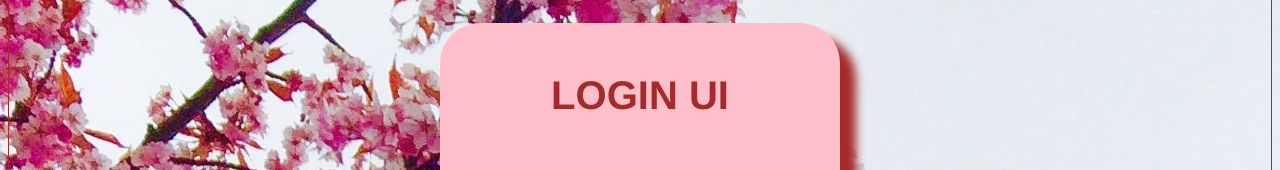
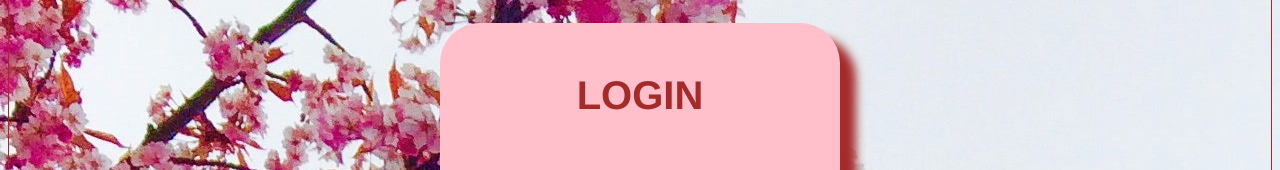
Before and after one commit to akeomanywong236/ashley-keomanywong-repository-assignment, a plain HTML site: page mod-1/login-ui-akeomanywong/index.html in a window 1280 px wide. Shown: the part 186-356 px from the top of the page. Drawn offline with Linux system fonts and the light colour scheme.

Commit message:
Changed <h2>

```diff
--- a/mod-1/login-ui-akeomanywong/index.html
+++ b/mod-1/login-ui-akeomanywong/index.html
@@ -10,7 +10,7 @@
 
     <div class="box">
         <form action="" class="form">
-            <h2>LOGIN UI</h2>
+            <h2>LOGIN</h2>
             <input type="username" name="username" class="input-div" placeholder="Enter Username ">
             <input type="password" name="password" class="input-div" placeholder="Enter Password">
             <input type="submit" value="LOG IN" id="submit">
```
